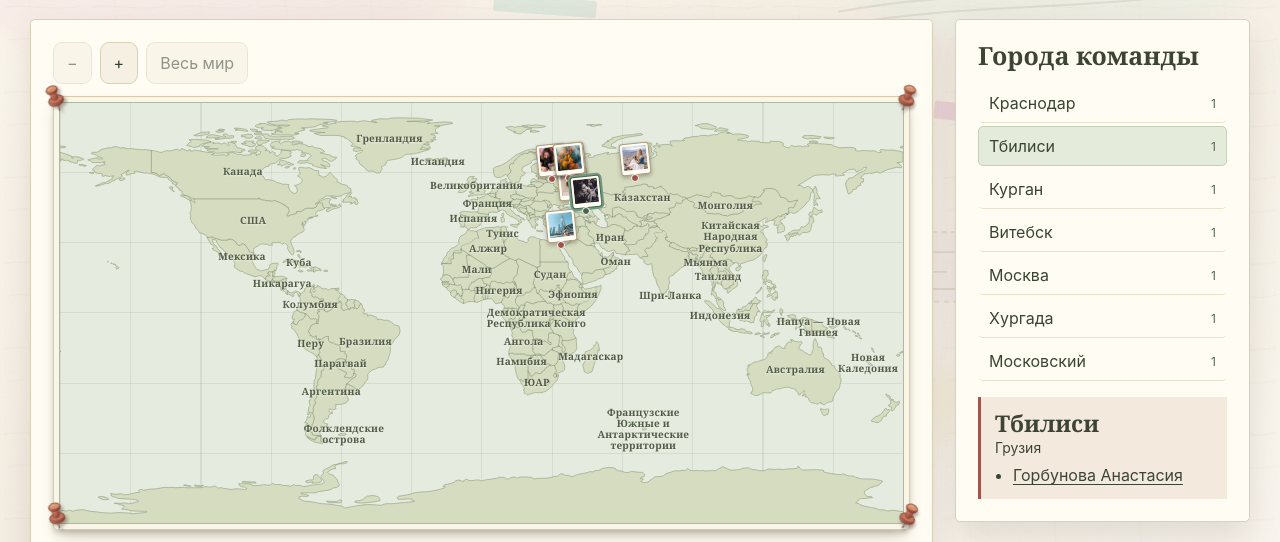
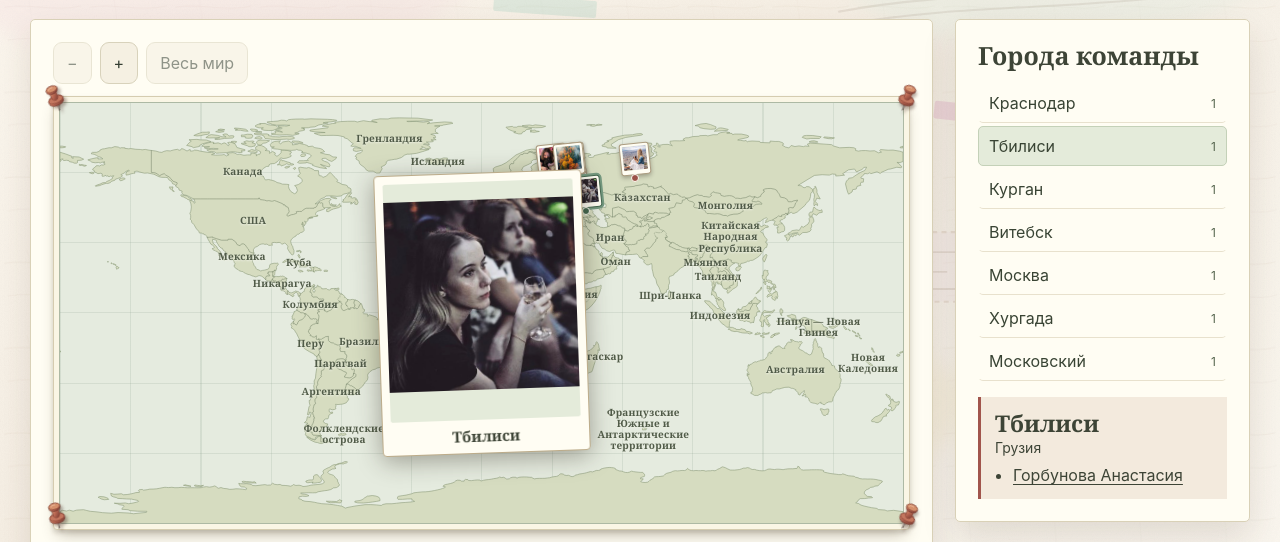
Before and after one commit to TA-achievements/travelask-stickerbook, a plain HTML site: page geography.html in a window 1280 px wide. Both pictures are taken after a click on the button "ГА". Shown: the part 239-781 px from the top of the page. Drawn offline with Linux system fonts and the light colour scheme.

Commit message:
лупа на карте

```diff
--- a/geography.html
+++ b/geography.html
@@ -65,8 +65,29 @@
       container-type: inline-size; scrollbar-width: none; user-select: none; touch-action: none;
     }
     .geo-viewport::-webkit-scrollbar { display: none; }
-    .geo-viewport[data-zoomed] { cursor: grab; }
-    .geo-viewport[data-dragging], .geo-viewport[data-dragging] .geo-marker { cursor: grabbing; }
+    .geo-viewport, .geo-viewport .geo-marker { cursor: zoom-in; }
+    .atlas-sheet:has(.geo-preview:not([hidden])) .geo-viewport,
+    .geo-viewport .geo-marker[aria-expanded="true"] { cursor: zoom-out; }
+    .geo-preview {
+      position: absolute; z-index: 4; left: 50%; top: 50%;
+      transform: translate(-50%, -50%) rotate(-2deg);
+      width: min(208px, 76%); max-height: calc(100% - 14px);
+      display: grid; grid-template-rows: minmax(0, 1fr) auto; gap: 8px; padding: 8px;
+      background: #fffdf3; color: #3d4436; border: 1px solid #bcab89;
+      border-radius: 4px; box-shadow: 0 5px 24px #30281e66;
+      cursor: zoom-out; touch-action: manipulation;
+    }
+    .geo-preview[hidden] { display: none; }
+    .geo-preview[data-pair] { width: min(380px, 88%); }
+    .geo-preview-photos { display: grid; grid-auto-flow: column; grid-auto-columns: minmax(0, 1fr); gap: 6px; }
+    .geo-preview-photos .geo-photo {
+      grid-area: auto; width: 100%; height: 100%; min-height: 0; aspect-ratio: 4 / 5;
+      min-width: 0; padding: 0; border: 0; box-shadow: none;
+      transform: none; overflow: hidden; font-size: 25px;
+    }
+    .geo-preview-photos .geo-photo img { object-fit: contain; background: #e4ebda; }
+    .geo-preview-label { overflow-wrap: anywhere; font: 700 15px/1.15 Georgia, serif; }
+    .geo-viewport[data-dragging], .geo-viewport[data-dragging] .geo-marker { cursor: grabbing !important; }
     .geo-marker img { -webkit-user-drag: none; }
     @container (max-width: 460px) {
       .geo-country { font-size: 9px; }
@@ -125,7 +146,7 @@
   </style>
   <script defer src="data.js"></script>
   <script defer src="geography-data.js?v=2"></script>
-  <script defer src="geography.js?v=6"></script>
+  <script defer src="geography.js?v=7"></script>
 </head>
 <body>
   <svg width="0" height="0" aria-hidden="true" style="position:absolute">
@@ -357,6 +378,10 @@
               </div>
               </div>
             </div>
+            <button type="button" class="geo-preview" id="geoPreview" aria-label="Закрыть увеличенное фото" hidden>
+              <span class="geo-preview-photos"></span>
+              <span class="geo-preview-label"></span>
+            </button>
           </div>
           <p class="atlas-credit">Карта на основе Natural Earth</p>
         </section>
--- a/geography.js
+++ b/geography.js
@@ -179,19 +179,12 @@ zoomIn.addEventListener("click", () => setZoom(scale * 2));
 zoomOut.addEventListener("click", () => setZoom(scale / 2));
 zoomReset.addEventListener("click", () => setZoom(1));
 
-for (const place of window.STICKERBOOK_GEOGRAPHY) {
-  const { city, country, lat, lon, members } = place;
-  const label = city || country;
-  if (!label || !Array.isArray(members) || !members.length ||
-      !Number.isFinite(lat) || Math.abs(lat) > 90 ||
-      !Number.isFinite(lon) || Math.abs(lon) > 180) continue;
+const preview = document.querySelector("#geoPreview");
+const previewPhotos = preview.querySelector(".geo-preview-photos");
+const previewLabel = preview.querySelector(".geo-preview-label");
+let previewMarker;
 
-  const marker = document.createElement("button");
-  marker.type = "button";
-  marker.className = "geo-marker";
-  marker.style.left = `${(lon + 180) / 3.6}%`;
-  marker.style.top = `${(90 - lat) / 1.8}%`;
-  for (const name of members.slice(0, 2)) {
+function createPhoto(name) {
   const photo = document.createElement("span");
   photo.className = "geo-photo";
   photo.setAttribute("aria-hidden", "true");
@@ -211,8 +204,54 @@ for (const place of window.STICKERBOOK_GEOGRAPHY) {
     image.src = avatarSrc;
     photo.append(image);
   }
-    marker.append(photo);
+  return photo;
 }
+
+function closePreview(restoreFocus = false) {
+  if (!previewMarker) return;
+  preview.hidden = true;
+  previewMarker.setAttribute("aria-expanded", "false");
+  if (restoreFocus) previewMarker.focus({ preventScroll: true });
+  previewMarker = undefined;
+}
+
+function togglePreview(marker, label, members, keyboard) {
+  if (previewMarker === marker) {
+    closePreview(keyboard);
+    return;
+  }
+  closePreview();
+  previewMarker = marker;
+  previewPhotos.replaceChildren(...members.slice(0, 2).map(createPhoto));
+  previewLabel.textContent = label;
+  preview.toggleAttribute("data-pair", members.length > 1);
+  preview.hidden = false;
+  marker.setAttribute("aria-expanded", "true");
+  if (keyboard) preview.focus({ preventScroll: true });
+}
+
+preview.addEventListener("click", event => closePreview(event.detail === 0 || document.activeElement === preview));
+viewport.addEventListener("click", event => {
+  if (!event.target.closest(".geo-marker")) closePreview();
+});
+preview.closest(".atlas-sheet").addEventListener("keydown", event => {
+  if (event.key === "Escape" && !preview.hidden) closePreview(true);
+});
+
+for (const place of window.STICKERBOOK_GEOGRAPHY) {
+  const { city, country, lat, lon, members } = place;
+  const label = city || country;
+  if (!label || !Array.isArray(members) || !members.length ||
+      !Number.isFinite(lat) || Math.abs(lat) > 90 ||
+      !Number.isFinite(lon) || Math.abs(lon) > 180) continue;
+
+  const marker = document.createElement("button");
+  marker.type = "button";
+  marker.className = "geo-marker";
+  marker.style.left = `${(lon + 180) / 3.6}%`;
+  marker.style.top = `${(90 - lat) / 1.8}%`;
+  for (const name of members.slice(0, 2)) marker.append(createPhoto(name));
+  marker.setAttribute("aria-expanded", "false");
   marker.title = label;
   marker.setAttribute("aria-label", `${label}: ${members.join(", ")}`);
   marker.setAttribute("aria-controls", "placeDetails");
@@ -230,8 +269,14 @@ for (const place of window.STICKERBOOK_GEOGRAPHY) {
   placeButton.setAttribute("aria-pressed", "false");
 
   const selectPlace = () => showPlace(place, label, marker, placeButton);
-  marker.addEventListener("click", selectPlace);
-  placeButton.addEventListener("click", selectPlace);
+  marker.addEventListener("click", event => {
+    selectPlace();
+    togglePreview(marker, label, members, event.detail === 0);
+  });
+  placeButton.addEventListener("click", () => {
+    closePreview();
+    selectPlace();
+  });
   world.append(marker);
   placeList.append(placeButton);
 }
```
Lines whose indentation alone changed are shown as unchanged.
